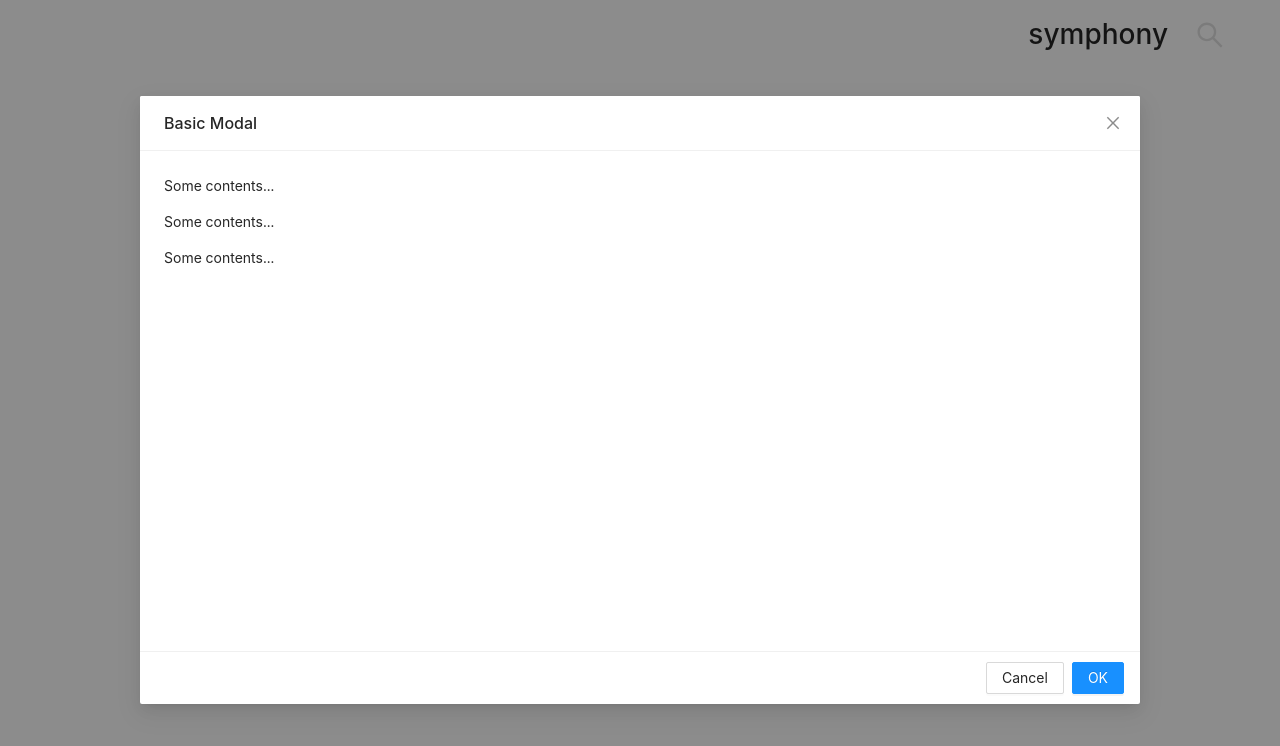
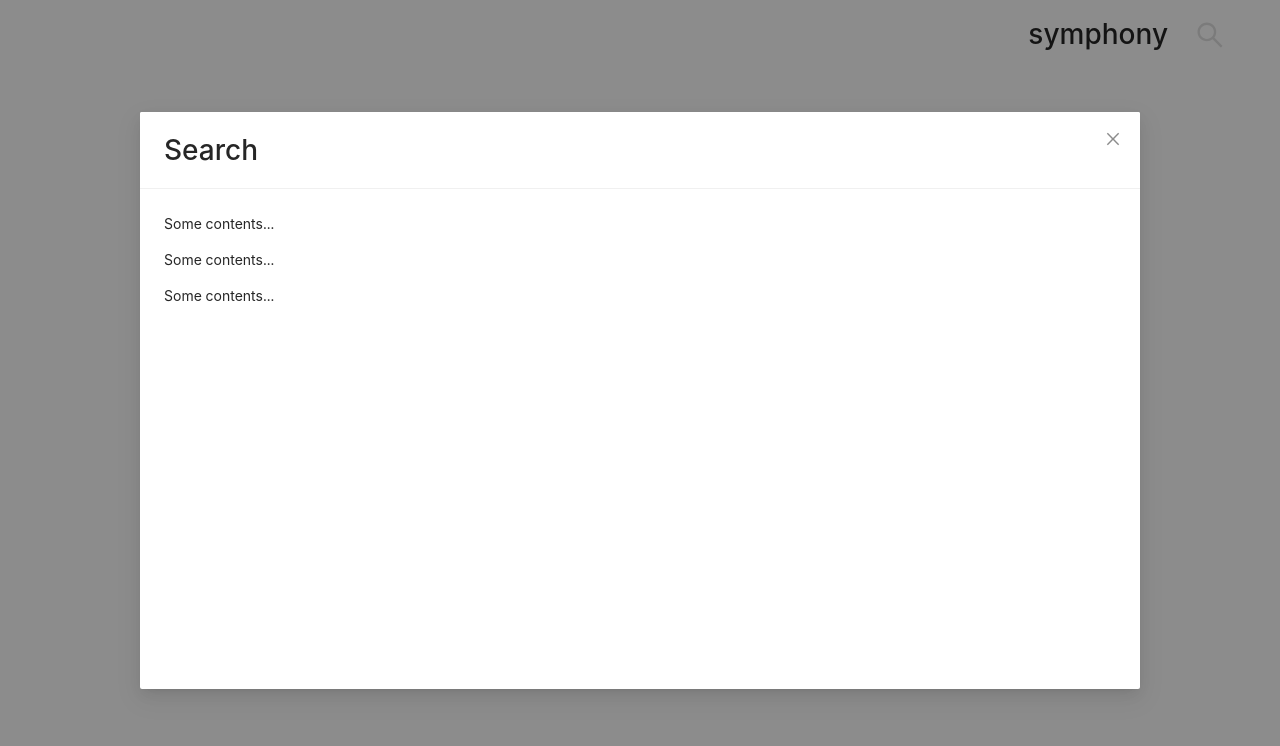
Before and after one commit to imanipaul/symphony, a React (Create React App) app: page / in a window 1280 px wide. Both pictures are taken after a click on the element "search". Shown: the top 746 px of the page. Built offline with nearby package versions, Linux system fonts and the light colour scheme.

Commit message:
Custom modal styles

```diff
--- a/src/App.js
+++ b/src/App.js
@@ -13,12 +13,7 @@ function App() {
     console.log("show modal is", showModal);
   }, [showModal]);
 
-  const handleOk = (e) => {
-    console.log(e);
-    setShowModal(false);
-  };
-
-  const handleCancel = (e) => {
+  const handleClose = (e) => {
     console.log(e);
     setShowModal(false);
   };
@@ -38,13 +33,14 @@ function App() {
         </Route>
       </Switch>
       <Modal
-        title="Basic Modal"
+        title="Search"
         centered
         visible={showModal}
-        onOk={handleOk}
-        onCancel={handleCancel}
+        onOk={handleClose}
+        onCancel={handleClose}
         width={1000}
         bodyStyle={{ height: 500 }}
+        footer={null}
       >
         <p>Some contents...</p>
         <p>Some contents...</p>
--- a/src/App.scss
+++ b/src/App.scss
@@ -40,6 +40,9 @@ header {
   }
 }
 
-.ant-modal-content {
-  // height: 500px;
+.ant-modal-header {
+  padding: 27px 24px;
+  .ant-modal-title {
+    font-size: 2em;
+  }
 }
```
